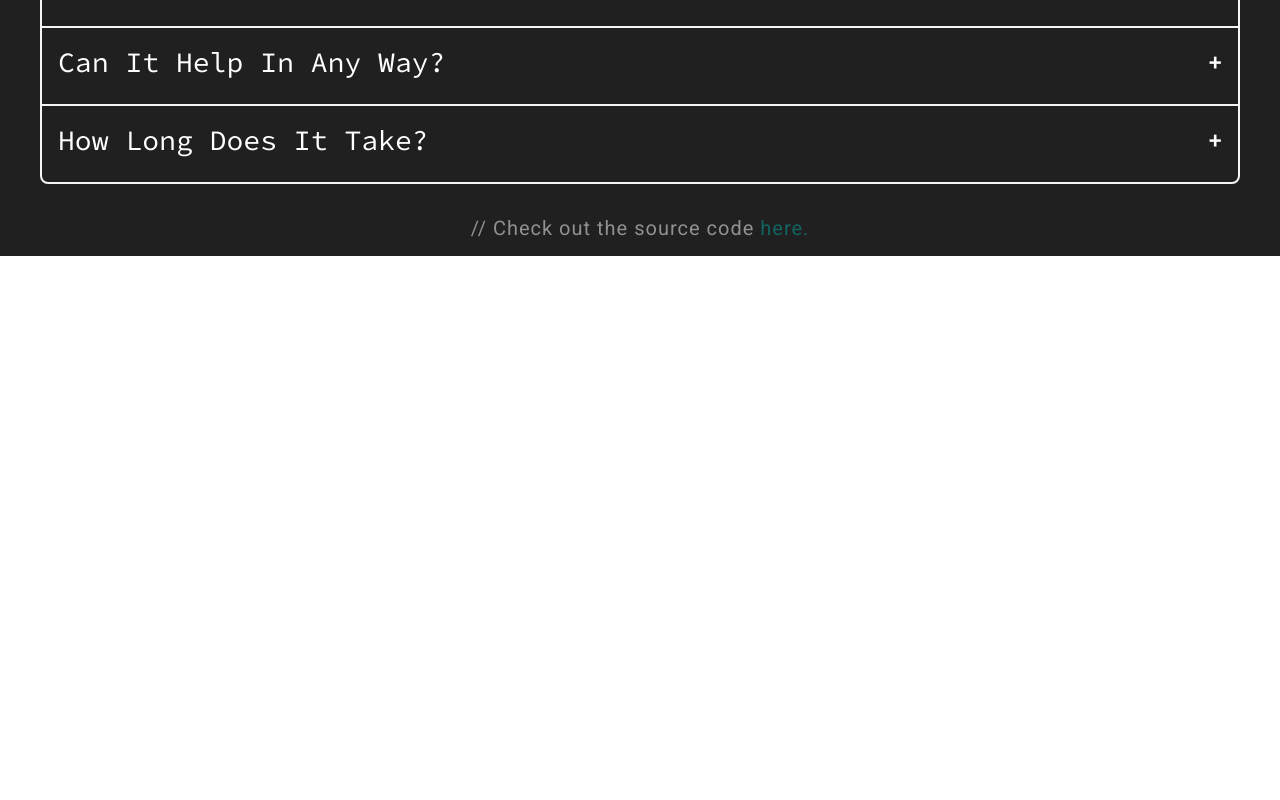
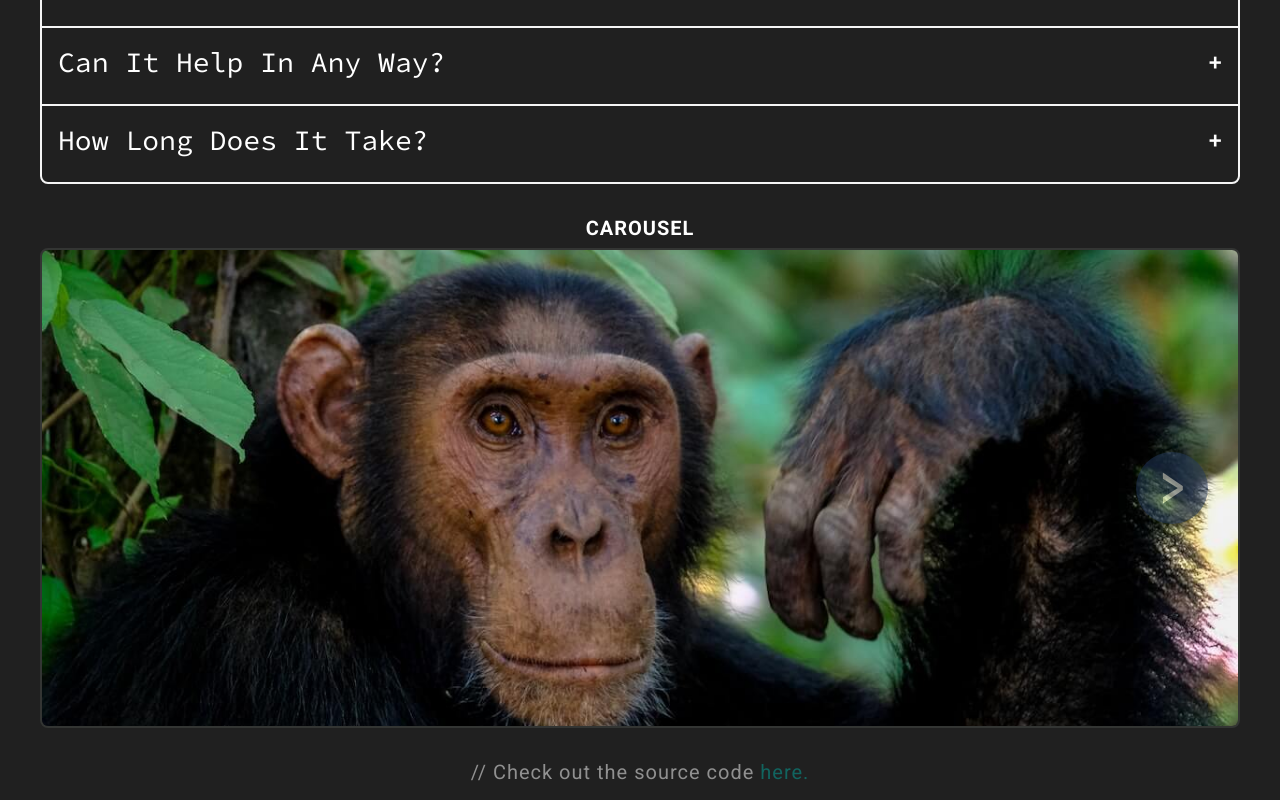
Before and after one commit to KralMarko123/custom-components, a React (Create React App) app: page / in a window 1280 px wide. Shown: the part 1369-2169 px from the top of the page. Before the commit the page ends 1625 px from the top, so only its background shows below. Built offline with nearby package versions, Linux system fonts and the light colour scheme.

Commit message:
modified carousel

```diff
--- a/src/App.tsx
+++ b/src/App.tsx
@@ -1,10 +1,12 @@
 import { useState } from "react";
 import { SelectOption } from "./components/Select/SelectTypes";
+import { IMAGE_URLS } from "./constants/images";
 import DATA from "./constants/data.json";
 import Select from "./components/Select/Select";
 import Table from "./components/Table/Table";
 import ToDo from "./components/ToDo/ToDo";
 import Accordion from "./components/Accordion/Accordion";
+import Carousel from "./components/Carousel/Carousel";
 
 const App = () => {
 	const [multipleSelectValue, setMultipleSelectValue] = useState<SelectOption[]>([
@@ -52,6 +54,12 @@ const App = () => {
 				<h2 className="container__title">Accordion</h2>
 				<Accordion items={DATA.accordionItems} />
 			</div>
+
+			<div className="container">
+				<h2 className="container__title">Carousel</h2>
+				<Carousel imageURLS={IMAGE_URLS} />
+			</div>
+
 			<footer className="footer">
 				<h1 className="home__desc">
 					// Check out the source code{" "}
--- a/src/components/Accordion/Accordion.css
+++ b/src/components/Accordion/Accordion.css
@@ -63,10 +63,10 @@
 
 @media (max-width: 767px) {
 	.accordion__top {
-		font-size: 1.25em;
+		font-size: 1em;
 	}
 
 	.accordion__bottom {
-		font-size: 1em;
+		font-size: 0.95em;
 	}
 }
--- /dev/null
+++ b/src/components/Carousel/Carousel.css
@@ -0,0 +1,81 @@
+.carousel {
+	position: relative;
+	width: 100%;
+	height: 100%;
+	min-height: 30em;
+
+	border: solid 0.125em var(--dark);
+	border-radius: 0.5em;
+	outline: none;
+
+	display: flex;
+	justify-content: center;
+	align-items: center;
+
+	overflow: hidden;
+}
+
+.carousel h1 {
+	font-size: 2em;
+}
+
+.carousel:focus {
+	border-color: var(--light-accent);
+}
+
+.carousel__image {
+	position: absolute;
+	top: 0;
+	left: 0;
+	width: 100%;
+	height: 100%;
+
+	object-fit: cover;
+	aspect-ratio: 9 / 16;
+
+	transition: all 0.25s ease;
+}
+
+.carousel__arrow {
+	position: absolute;
+	top: 50%;
+
+	width: 1.5em;
+	height: 1.5em;
+
+	background-color: var(--dark-accent);
+	border-radius: 50%;
+
+	display: flex;
+	justify-content: center;
+	align-items: center;
+
+	color: var(--text-color);
+	font-size: 3em;
+	font-weight: bold;
+	font-family: var(--main-font);
+	opacity: 0.5;
+
+	transform: translateY(-50%);
+	z-index: 2;
+	cursor: pointer;
+	outline: none;
+}
+
+.carousel__arrow:hover {
+	opacity: 1;
+}
+
+.carousel__arrow.previous {
+	left: 2.5%;
+}
+
+.carousel__arrow.next {
+	right: 2.5%;
+}
+
+@media (max-width: 767px) {
+	.carousel__arrow {
+		font-size: 2em;
+	}
+}
--- /dev/null
+++ b/src/components/Carousel/Carousel.tsx
@@ -0,0 +1,90 @@
+import { useState, useEffect } from "react";
+import { CarouselProps } from "./CarouselTypes";
+import "./Carousel.css";
+
+const Carousel = ({ imageURLS }: CarouselProps) => {
+	const [images, setImages] = useState<any[]>([]);
+	const [shownImageIndex, setShownImageIndex] = useState(0);
+
+	const showPreviousImage = () => {
+		let currImages = [...images];
+		currImages.forEach((img) => {
+			img.pos += 100;
+		});
+		setImages(currImages);
+		setShownImageIndex((prev) => prev - 1);
+	};
+
+	const showNextImage = () => {
+		let currImages = [...images];
+		currImages.forEach((img) => {
+			img.pos -= 100;
+		});
+		setImages(currImages);
+		setShownImageIndex((prev) => prev + 1);
+	};
+
+	useEffect(() => {
+		const generateImages = () => {
+			let imageArray: any[] = [];
+			imageURLS?.forEach((img, i) =>
+				imageArray.push({
+					src: img,
+					pos: i * 100,
+				})
+			);
+			setImages(imageArray);
+		};
+		generateImages();
+	}, [imageURLS]);
+
+	return (
+		<div
+			className="carousel"
+			tabIndex={0}
+			onKeyDown={(e) => {
+				switch (e.key) {
+					case "ArrowLeft":
+					case "Backspace":
+					case "Space":
+						shownImageIndex > 0 ? showPreviousImage() : null;
+						break;
+					case "ArrowRight":
+					case "Enter":
+						shownImageIndex < images.length - 1 ? showNextImage() : null;
+						break;
+					default:
+						break;
+				}
+			}}
+		>
+			{shownImageIndex > 0 && (
+				<span className="carousel__arrow previous" onClick={() => showPreviousImage()}>
+					&lt;
+				</span>
+			)}
+
+			{images.length > 0 ? (
+				images.map((image) => (
+					<img
+						key={image.src}
+						alt="carousel__image"
+						src={image.src}
+						className="carousel__image"
+						style={{ left: `${image.pos}%` }}
+					/>
+				))
+			) : (
+				<h1>No Images Found</h1>
+			)}
+
+			{shownImageIndex < images.length - 1 && (
+				<span className="carousel__arrow next" onClick={() => showNextImage()}>
+					&gt;
+				</span>
+			)}
+		</div>
+	);
+};
+
+export default Carousel;
--- /dev/null
+++ b/src/components/Carousel/CarouselTypes.ts
@@ -0,0 +1,3 @@
+export type CarouselProps = {
+	imageURLS: string[];
+};
--- /dev/null
+++ b/src/constants/images.tsx
@@ -0,0 +1,7 @@
+const monkey = require("../assets/images/monkey.jpg");
+const bird = require("../assets/images/bird.jpg");
+const dog = require("../assets/images/dog.jpg");
+const capybara = require("../assets/images/capybara.jpg");
+const gun = require("../assets/images/gun.jpg");
+
+export const IMAGE_URLS: string[] = [monkey, bird, dog, capybara, gun];
```
Also changed, not shown: src/components/Carousel/Carousel.jsx (deleted, +0 -9 lines).
